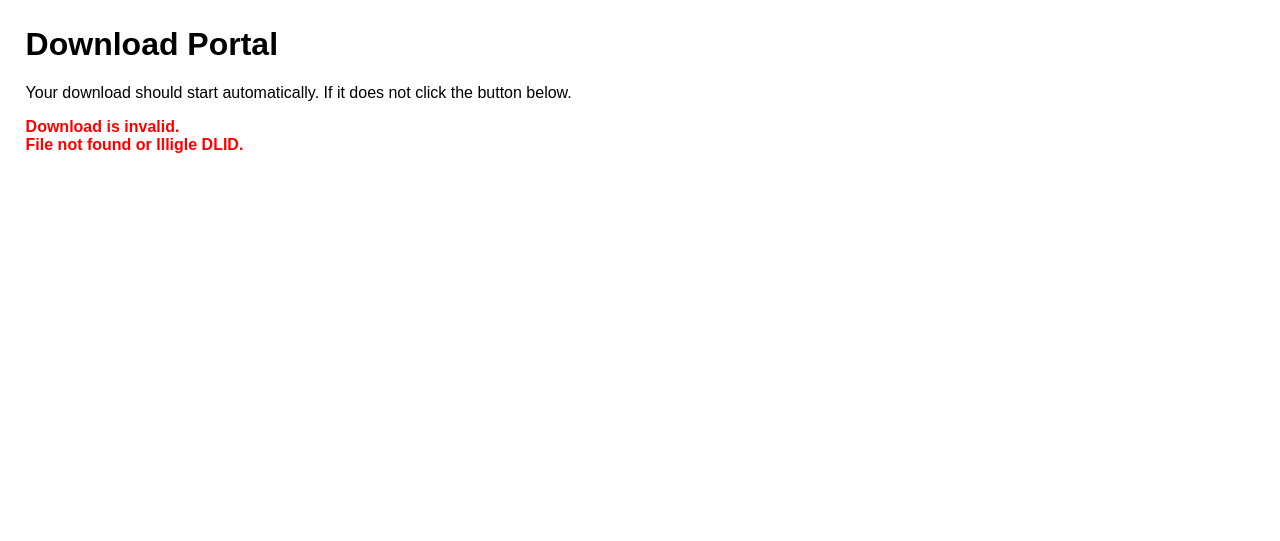
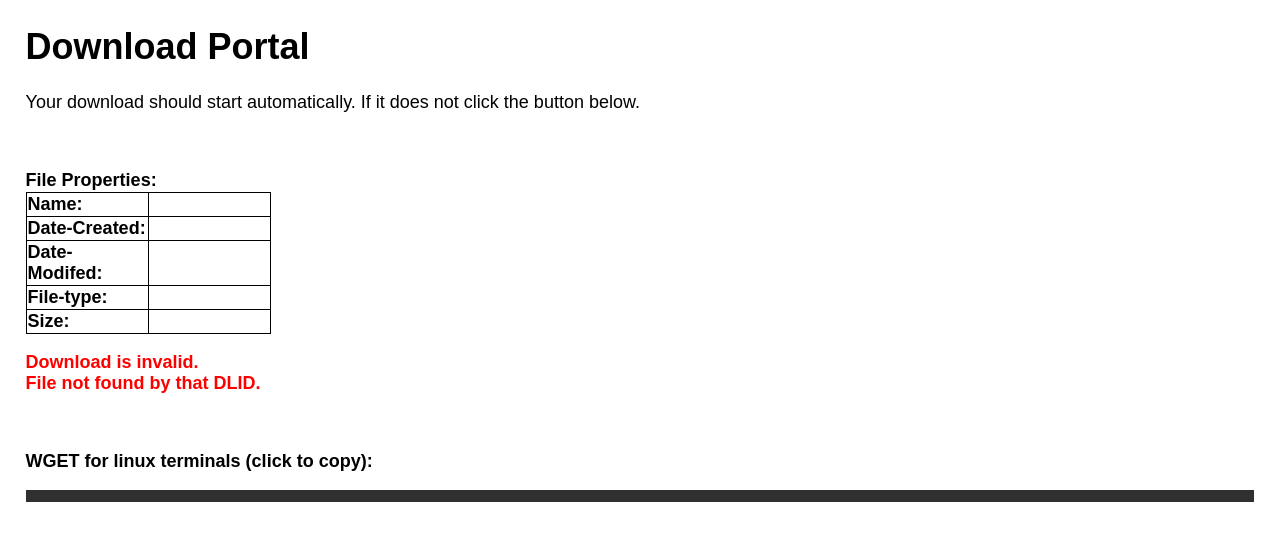
Before and after one commit to LABMATT/DownloadManager, a PHP site: page / in a window 1280 px wide. Shown: the top 541 px of the page. Run offline with PHP 8.4, Linux system fonts and the light colour scheme; lists and menus that the app fills with data are empty.

Commit message:
Redirect Functions
- Can now download when clicked button or when set to auto download.
- Now has option 3 where auto page is auto redirected to the file in question. this allows things to be relative but also usable by applcations or command line.
- Intergrated wget command gen and also click to copy function.
- New table that displays propites of the file in question.
- Enlarged font for easy reading.
- Changed the regex \\ to replace with / as wget does not seem to except otherwise. windows is happy either way.
- moved to dedicated style sheet.
-

```diff
--- /dev/null
+++ b/Downloads/txt/fire.txt
@@ -0,0 +1 @@
+oops needs next lol
--- /dev/null
+++ b/Downloads/txt/note.txt
@@ -0,0 +1 @@
+This is a pritty cool note. :)
--- a/index.php
+++ b/index.php
@@ -8,24 +8,9 @@
 
 <!-- Include nessary script files. -->
 <script type="text/javascript" src="update.js"></script>
+<link rel="stylesheet" type="text/css" href="styles.css">
 
 </head>
-
-<style>
-  body {
-    margin: 2%;
-    font-family: Arial, Helvetica, sans-serif;
-  }
-
-  #dwll {
-    display: none;
-  }
-
-  #msg {
-    color: black;
-    font-weight: bold;
-  }
-</style>
 
 <!-- Main Html Body -->
 <body>
@@ -38,11 +23,42 @@
   <a id="dwll" href="" rel="noopener noreferrer" target="_blank" download><button id="dwlb">Download</button></a>
   </div>
 
-  <div>
+  <br>
 
-</div>
+  <p id="fp"><b>File Properties:</b></p>
+  <div id="info">
+  <table>
+  <tr>
+    <th id="tit">Name: </th>
+    <th class="prop" id="pname"></th>
+  </tr>
+  <tr>
+    <th id="tit">Date-Created: </th>
+    <th class="prop" id="pdatec"></th>
+  </tr>
+  <tr>
+    <th id="tit">Date-Modifed: </th>
+    <th class="prop" id="pdatem"></th>
+  </tr>
+  <tr>
+    <th id="tit">File-type: </th>
+    <th class="prop" id="ptype"></th>
+  </tr>
+  <tr>
+    <th id="tit">Size: </th>
+    <th class="prop" id="psize"></th>
+  </tr>
+  </table>
+  </div>
 
   <p id="msg"></p>
+
+  <br>
+
+  <p><b>WGET for linux terminals (click to copy):</b></p>
+  <p id="wget" onclick="copy()"></p>
+  <p id="copyed"><b>Copied!</b></p>
+
 
 </body>
 </html>
@@ -111,7 +127,7 @@
          }
 
      } else {
-         throw new Exception("Download is invalid. <br> File not found or Illigle DLID.");
+         throw new Exception("Download is invalid. <br> File not found by that DLID.");
      }
  }
 
@@ -157,7 +173,7 @@
 
       // Now that password is correct were gonna insert them into the active users, then save the cookie for futher login. THEN redirect them to either user or admin page.
       echo "<script type='text/javascript'>titlepd(\"" . $indlid . "\");</script>";
-      preformDownload($res, $auto);
+      preformDownload($res, $auto, $indlid);
 
     } else {
       msg("red", "The File Your Looking For was Not Found. No dlid found.");
@@ -181,10 +197,41 @@
  }
 
  // Sends this download info over javascript
- function preformDownload($loc, $auto)
+ function preformDownload($loc, $auto, $indlid)
  {
-  // As the string for the file location contains backslash aka escape charter, we ironicly need to escape the escape charter. Thus replace one with two.
-  $loc = str_replace("\\", "\\\\", $loc);
-  echo "<script type='text/javascript'>updateinfo(\"" . $loc . "\", " . $auto . ");</script>";
+
+  $loc = str_replace("\\", "/", $loc); // Adds extra exit char to the pre existing exit char so that when its sent over there still remain in the string.
+
+  if(file_exists($loc))
+  {
+
+    $serverHoster = "http://192.168.1.108/DownloadManager/";
+
+    if($auto == 3)
+    {
+      // REDIRECTS PAGE TO THE FILE
+      header("Location: " . $serverHoster . $loc, true, 301);
+    } else {
+
+      echo "<script type='text/javascript'>titlepd(\"" . $indlid . "\");</script>"; // Changes name of webpage to the file name.
+
+      // This creates all the basic pramters for the file info.
+      $fname = basename($loc);
+      $fdatem = date ("F d Y H:i:s.", filemtime($loc));
+      $fdatec = date ("F d Y H:i:s.", filectime($loc));
+      $ftype = filetype($loc);
+      $fsize = filesize($loc) . " Bytes";
+      $dynlink = $serverHoster . "?dlid=" . $indlid . "&auto=3";
+
+      echo "<script type='text/javascript'>updateProp(\"" . $fname . "\",\"" . $fdatec . "\" , \"" . $fdatem . "\" , \"" . $ftype . "\",\"" . $fsize . "\");</script>"; // Changes name of webpage to the file name.
+      echo "<script type='text/javascript'>updateinfo(\"" . $loc . "\", \"" . $auto . "\",\"" . $dynlink . "\");</script>";
+
+    }
+  }else
+    {
+      msg("red", "Failed To find file on server.");
+    }
+
+
  }
 ?>
--- /dev/null
+++ b/styles.css
@@ -0,0 +1,56 @@
+body {
+    margin: 2%;
+    font-family: Arial, Helvetica, sans-serif;
+    font-size: large;
+  }
+
+  #dwll {
+    display: none;
+  }
+
+  #msg {
+    color: black;
+    font-weight: bold;
+  }
+
+  #info {
+      }
+
+      table, td, th {
+  border: 1px solid black;
+}
+
+table {
+  border-collapse: collapse;
+  margin-right: 80%;
+}
+
+/* The tital boxes for file info*/
+#tit {
+    text-align: left;
+    width: 50%;
+}
+
+.prop {
+    text-align: left;
+    padding-left: 1%;
+}
+
+#fp {
+  margin-bottom: 0.1%;
+}
+
+#wget {
+  background-color: rgb(48, 48, 48);
+  color: white;
+  font-family: monospace;
+  padding: 0.5%;
+}
+
+#copyed {
+  background-color: green;
+  color: white;
+  font-family: monospace;
+  padding: 0.5%;
+  display: none;
+}
--- a/update.js
+++ b/update.js
@@ -1,9 +1,13 @@
-console.log("found");
-
-function updateinfo(url, auto)
+// This function updates the console with a wget link. Then depending on what value auto had it either auto downloads or sets up the page for manual download.
+function updateinfo(url, auto, dyn)
 {
     console.log("Relative wget link(Location of this file may change): download.labmatt.space/" + url);
-    console.log("Dynamic wget link(Location of this file is pointed to by php): download.labmatt.space/");
+    console.log("Dynamic wget link(Location of this file is pointed to by php): ");
+    console.log(dyn);
+    console.log("Or copy this into terminal: ");
+    console.log("sudo wget --content-disposition \"" + dyn + "\"");
+    document.getElementById('wget').innerHTML = "sudo wget --content-disposition \"" + dyn + "\"";
+
 
 document.getElementById('dwll').href = url;
 
@@ -14,10 +18,11 @@ if(auto == 1)
     document.getElementById('dwlb').click();
 } else if (auto == 0)
 {
-    document.getElementById('action').innerHTML = "Click Download To Start Download.";
+    document.getElementById('action').innerHTML = "Click To Start Download.";
+    document.getElementById("dwll").style.display = "block";
 } else{
     document.getElementById('msg').style.color = "red";
-    document.getElementById('msg').innerHTML = "Your download starting option was invlaid. Auto: <br> - 1 = Start Download Automaticly. <br> - 0 = Start Download Manualy.";
+    document.getElementById('msg').innerHTML = "Your download starting option was invlaid. Auto: <br> - 1 = Start Download Automaticly. <br> - 0 = Start Download Manualy. <br> - 3 = DIRECT REDIRECT. (you should not be seeing this)";
 }
 }
 
@@ -27,3 +32,21 @@ function titlepd(ntitle)
     ntitle = ntitle.charAt(0).toUpperCase() + ntitle.slice(1);
     document.title = ntitle + " Download";
 }
+
+// Update the propiteys info of the webpage
+function updateProp(name, created, modfied, filetype ,size)
+{
+    document.getElementById("pname").innerHTML = name;
+    document.getElementById("pdatec").innerHTML = created;
+    document.getElementById("pdatem").innerHTML = modfied;
+    document.getElementById("ptype").innerHTML = filetype;
+    document.getElementById("psize").innerHTML = size;
+}
+
+// When clicked copy the wget text to clipboard
+function copy()
+{
+    console.log("copied!");
+    navigator.clipboard.writeText(document.getElementById("wget").textContent);copyed
+    document.getElementById("copyed").style.display = "block";
+}
```
Also changed, not shown: Downloads/Images/Brock spiurets gray.png (added).
